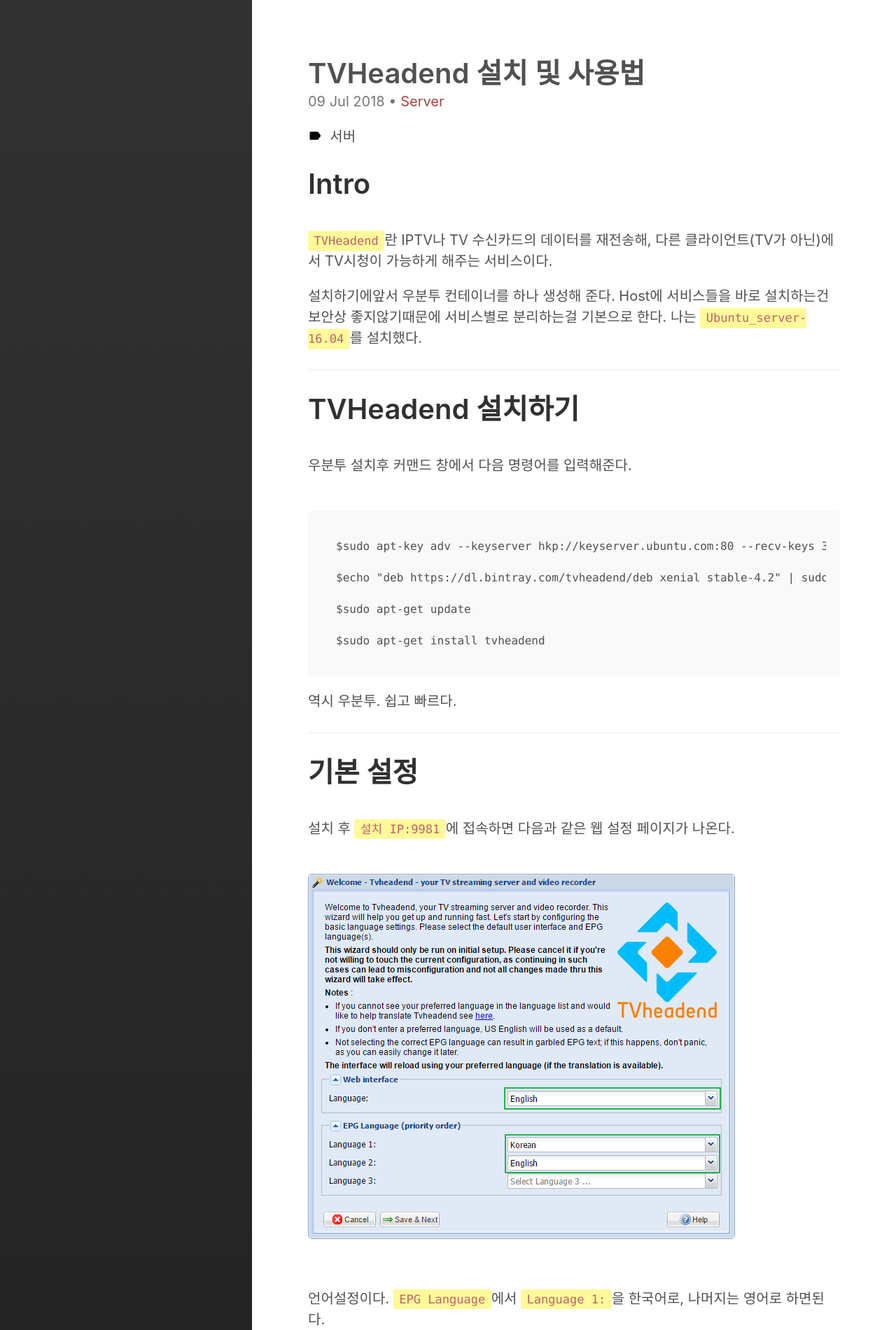
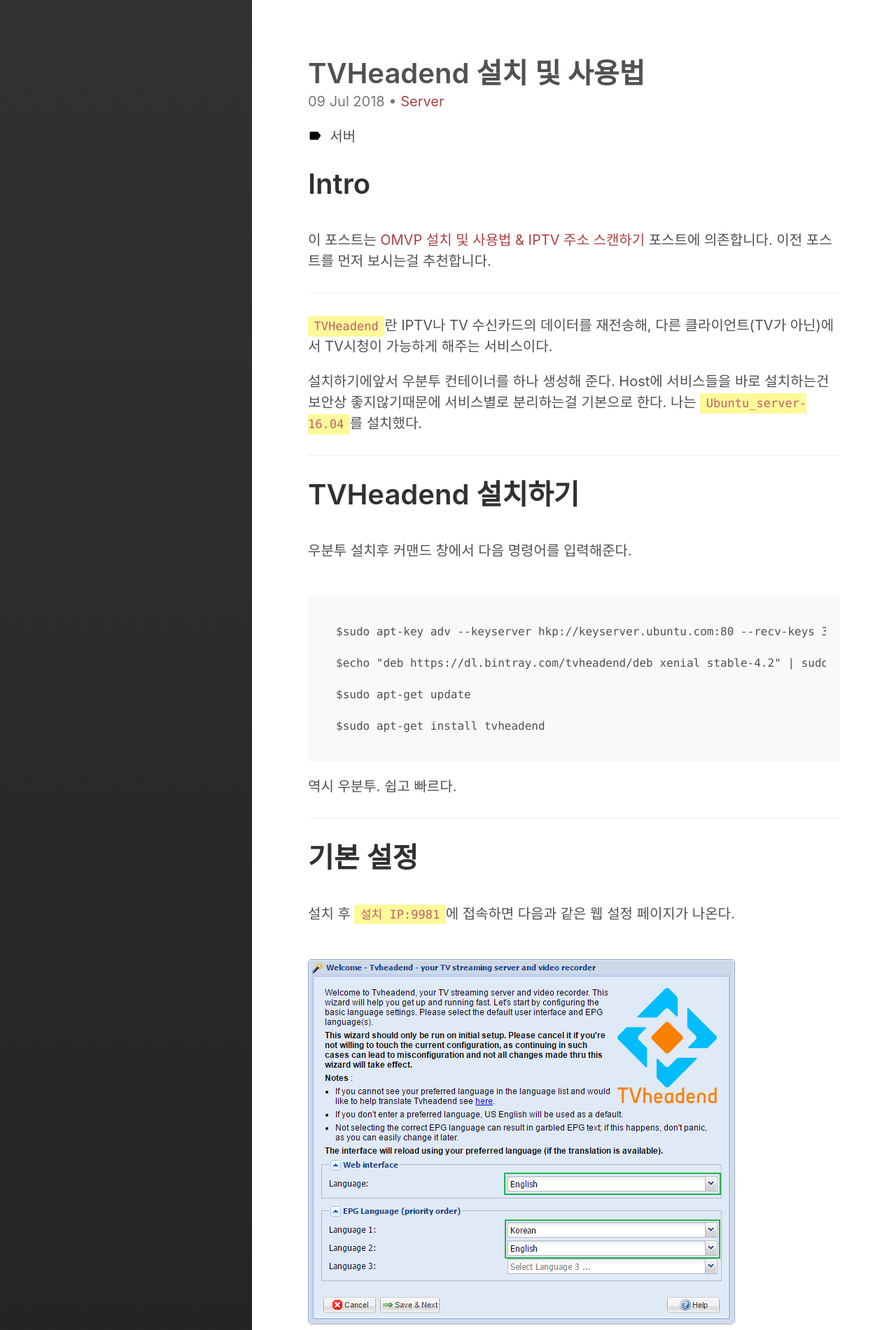
Before and after one commit to Cozy-Ho/Cozy-Ho.github.io, a Jekyll site: the page built from _posts/2018-07-09-TVHeadend 사용법.md, in a window 1280 px wide. Shown: the top 1901 px of the page at 70% size. Built offline with Jekyll 4.4.1, drawn with Linux system fonts in a browser that asks for light colours; comment, search, counter and statistics services are not loaded; some of the changed text lies outside the part shown.

Commit message:
[Fix] TVHeadend 포스트 연관성 링크 수정

```diff
--- a/_posts/2018-07-09-TVHeadend 사용법.md
+++ b/_posts/2018-07-09-TVHeadend 사용법.md
@@ -9,6 +9,10 @@ category: Server
 
 # Intro
 <br>
+이 포스트는 <a href="https://cozy-ho.github.io/server/2018/07/05/IPTV_ip%EC%A3%BC%EC%86%8C-%EC%8A%A4%EC%BA%94%ED%95%98%EA%B8%B0.html" target="_blank"> OMVP 설치 및 사용법 & IPTV 주소 스캔하기 </a>포스트에 의존합니다. 이전 포스트를 먼저 보시는걸 추천합니다.
+
+---
+
 `TVHeadend`란 IPTV나 TV 수신카드의 데이터를 재전송해, 다른 클라이언트(TV가 아닌)에서 TV시청이 가능하게 해주는 서비스이다.
 
 설치하기에앞서 우분투 컨테이너를 하나 생성해 준다. Host에 서비스들을 바로 설치하는건 보안상 좋지않기때문에 서비스별로 분리하는걸 기본으로 한다. 나는 `Ubuntu_server-16.04`를 설치했다.
```
Also changed, not shown: _posts/2018-07-05-IPTV_ip주소 스캔하기.md (+4 -0 lines).
